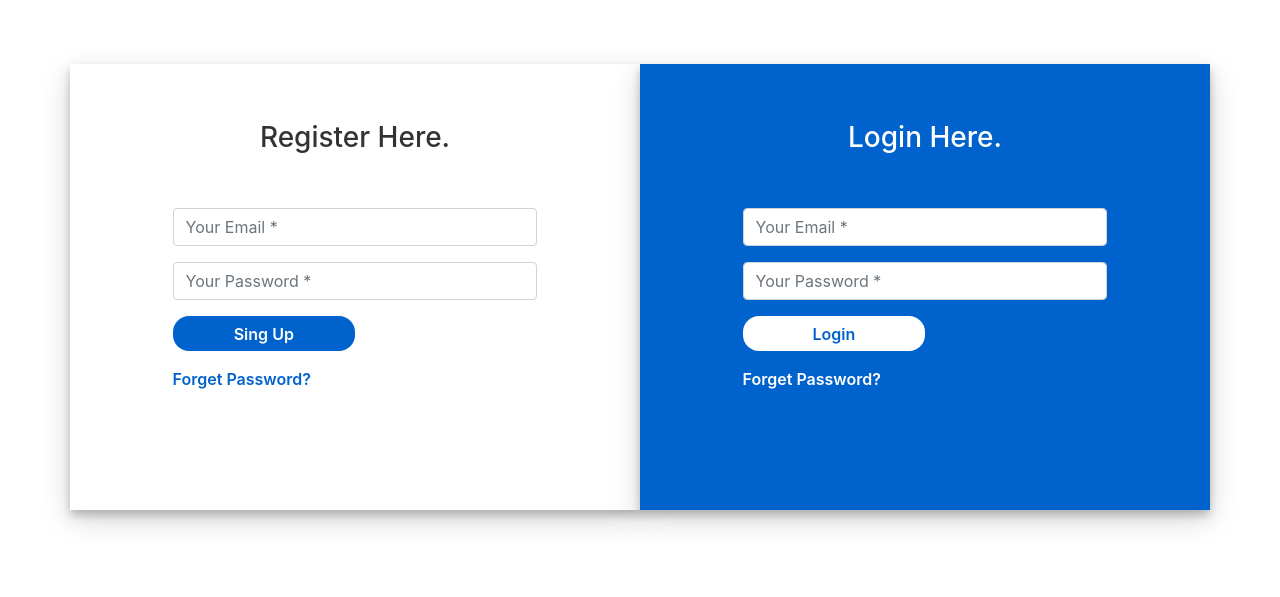
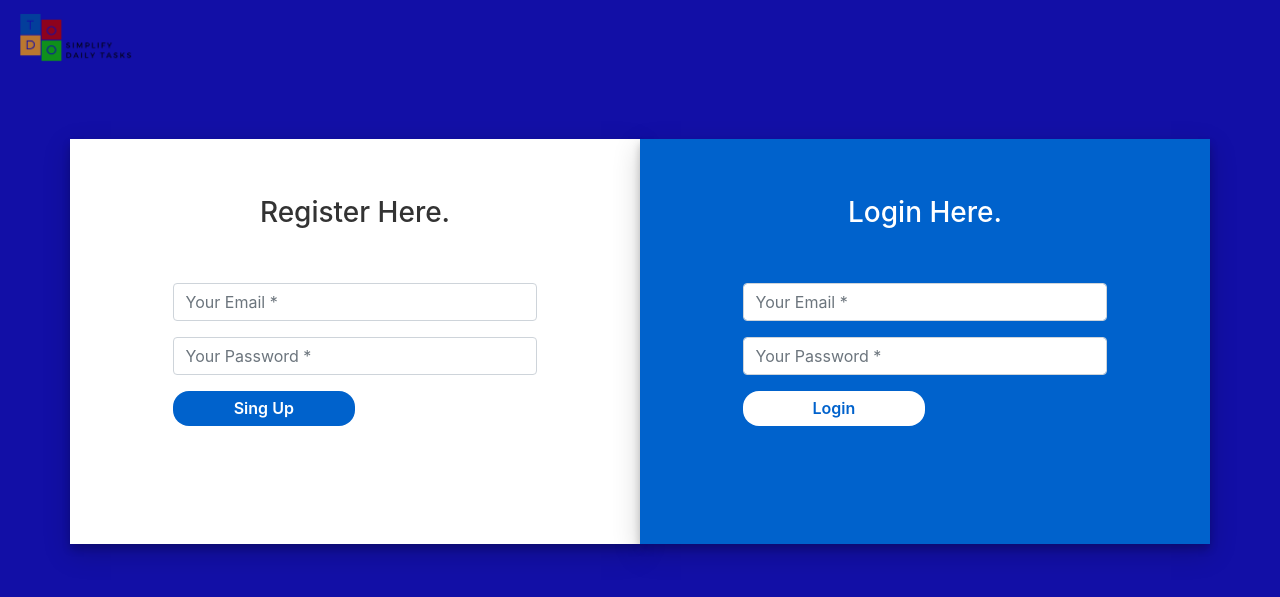
Before and after one commit to khaleel-132/Vcard, a PHP site: page / in a window 1280 px wide. Shown: the top 597 px of the page. Run offline with PHP 8.4, Linux system fonts and the light colour scheme; some libraries are stand-ins or nearby versions.

Commit message:
home page updated

```diff
--- a/css/index.css
+++ b/css/index.css
@@ -1,3 +1,6 @@
+body{
+    background-color:  #120FA6;
+}
 .login-container{
     margin-top: 5%;
     margin-bottom: 5%;
@@ -5,6 +8,7 @@
 .login-form-1{
     padding: 5%;
     box-shadow: 0 5px 8px 0 rgba(0, 0, 0, 0.2), 0 9px 26px 0 rgba(0, 0, 0, 0.19);
+    background-color: white;
 }
 .login-form-1 h3{
     text-align: center;
--- a/index.php
+++ b/index.php
@@ -12,6 +12,16 @@
     <!------ Include the above in your HEAD tag ---------->
 </head>
 <body>
+<nav class="navbar navbar-expand-lg navbar-dark">
+<img class='navbar-band' src="images/todo.png" height='60px' width='120px' alt="">
+  <button class="navbar-toggler" type="button" data-toggle="collapse" data-target="#navbarSupportedContent" aria-controls="navbarSupportedContent" aria-expanded="false" aria-label="Toggle navigation">
+    <span class="navbar-toggler-icon"></span>
+  </button>
+  <div class="collapse navbar-collapse" id="navbarSupportedContent">
+
+  </div>
+</nav>
+<div class="col-12">
     <div class="container login-container">
         <div class="row">
             <div class="col-md-6 login-form-1">
@@ -23,11 +33,8 @@
                     <div class="form-group">
                         <input type="password" class="form-control" placeholder="Your Password *" name='password' value="" />
                     </div>
-                    <div class="form-group">
+                    <div class="form-group" >
                         <input type="submit" class="btnSubmit" value="Sing Up" />
-                    </div>
-                    <div class="form-group">
-                        <a href="#" class="ForgetPwd">Forget Password?</a>
                     </div>
                 </form>
             </div>
@@ -43,14 +50,11 @@
                     <div class="form-group">
                         <input type="submit" class="btnSubmit" value="Login" />
                     </div>
-                    <div class="form-group">
-
-                        <a href="#" class="ForgetPwd" value="">Forget Password?</a>
-                    </div>
                 </form>
             </div>
         </div>
     </div>
+</div>
 </body>
 
 </html>
```
Also changed, not shown: images/todo.png (added).
